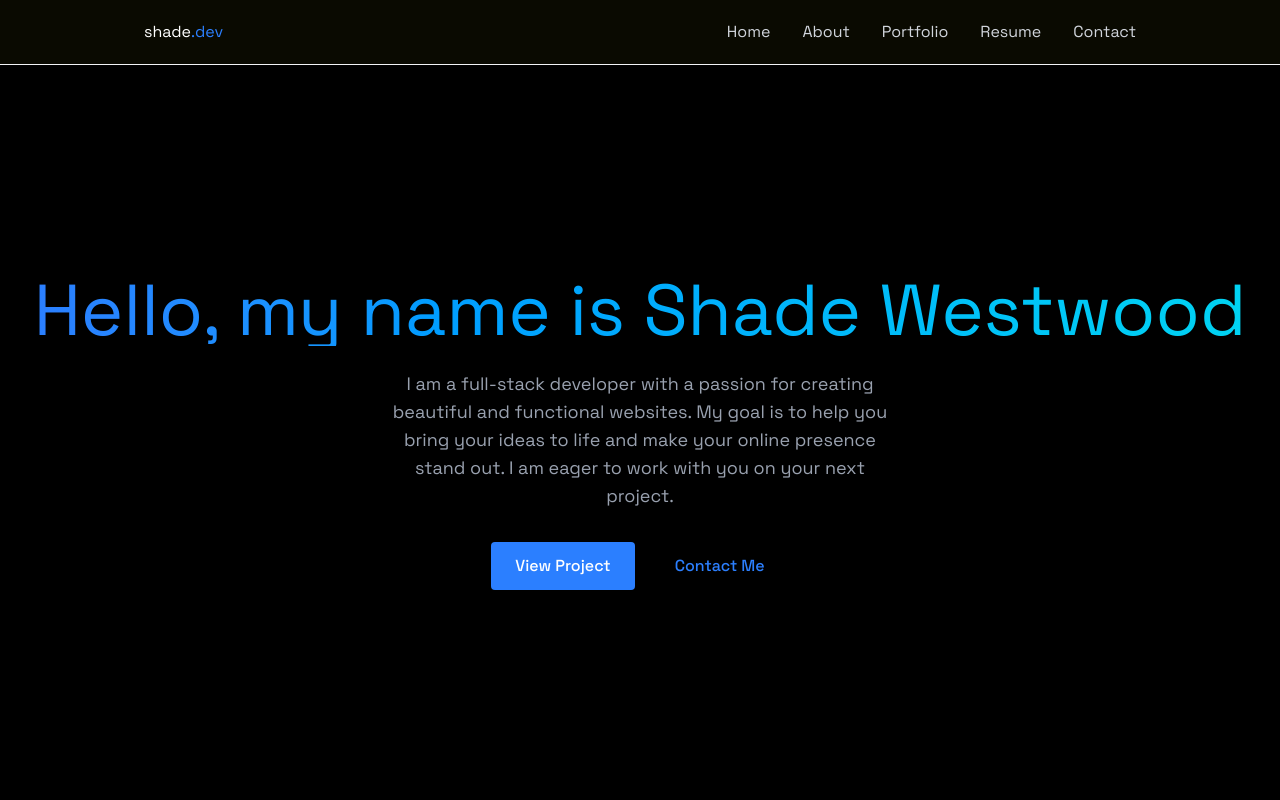
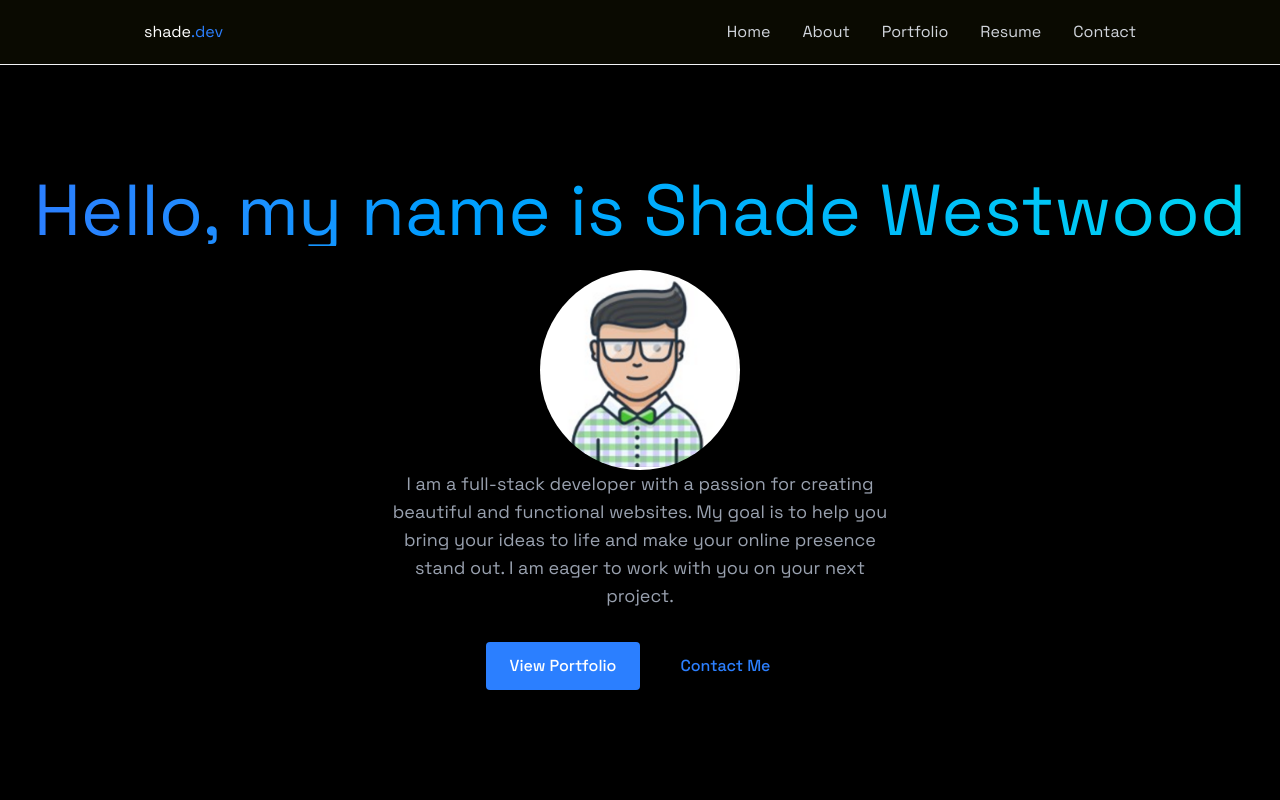
Before and after one commit to shadetos/shade-portfolio, a React (Vite) app: page / in a window 1280 px wide. Shown: the top 800 px of the page. Built offline with nearby package versions, Linux system fonts and the light colour scheme.

Commit message:
Updated with new divs and stuff

```diff
--- a/src/components/sections/Home.jsx
+++ b/src/components/sections/Home.jsx
@@ -1,4 +1,6 @@
 import {RevealOnScroll} from "../RevealOnScroll";
+import RSEmojiCopy from "../../assets/images/RSEmojiCopy.jpg";
+
 
 export const Home = () => {
     return (
@@ -10,6 +12,10 @@ export const Home = () => {
                     Hello, my name is Shade Westwood
                 </h1>
 
+                <div className="flex justify-center">
+                        <img src={RSEmojiCopy} className="w-[200px] h-[200px] rounded-full" />
+                    </div>
+
                 <p className="text-gray-400 text-lg mb-8 max-w-lg mx-auto">
                     I am a full-stack developer with a passion for creating beautiful and functional websites.
                     My goal is to help you bring your ideas to life and make your online presence stand out.
@@ -17,7 +23,7 @@ export const Home = () => {
                 </p>
 
                 <div className="flex justify-center space-x-4">
-                <a href="#project" className="bg-blue-500 text-white py-3 px-6 rounded font-medium transition relative overflow-hidden hover:translate-y-0.5 hover:shadow-[0_0_15px_rgba(59,130,246,0.4)] " > View Project </a>
+                    <a href="#portfolio" className="bg-blue-500 text-white py-3 px-6 rounded font-medium transition relative overflow-hidden hover:translate-y-0.5 hover:shadow-[0_0_15px_rgba(59,130,246,0.4)] " > View Portfolio </a>
                     <a href="#contact" className="border-blue-500/50 text-blue-500 py-3 px-6 rounded font-medium transition-all duration-200 hover:translate-y-0.5 hover:shadow-[0_0_15px_rgba(59,130,246,0.2)] hover:bg-blue-500/10"> Contact Me </a>
                 </div>
 
@@ -25,4 +31,4 @@ export const Home = () => {
         </RevealOnScroll>
     </section>
     );
-    }
+};
```
Lines whose indentation alone changed are shown as unchanged.
